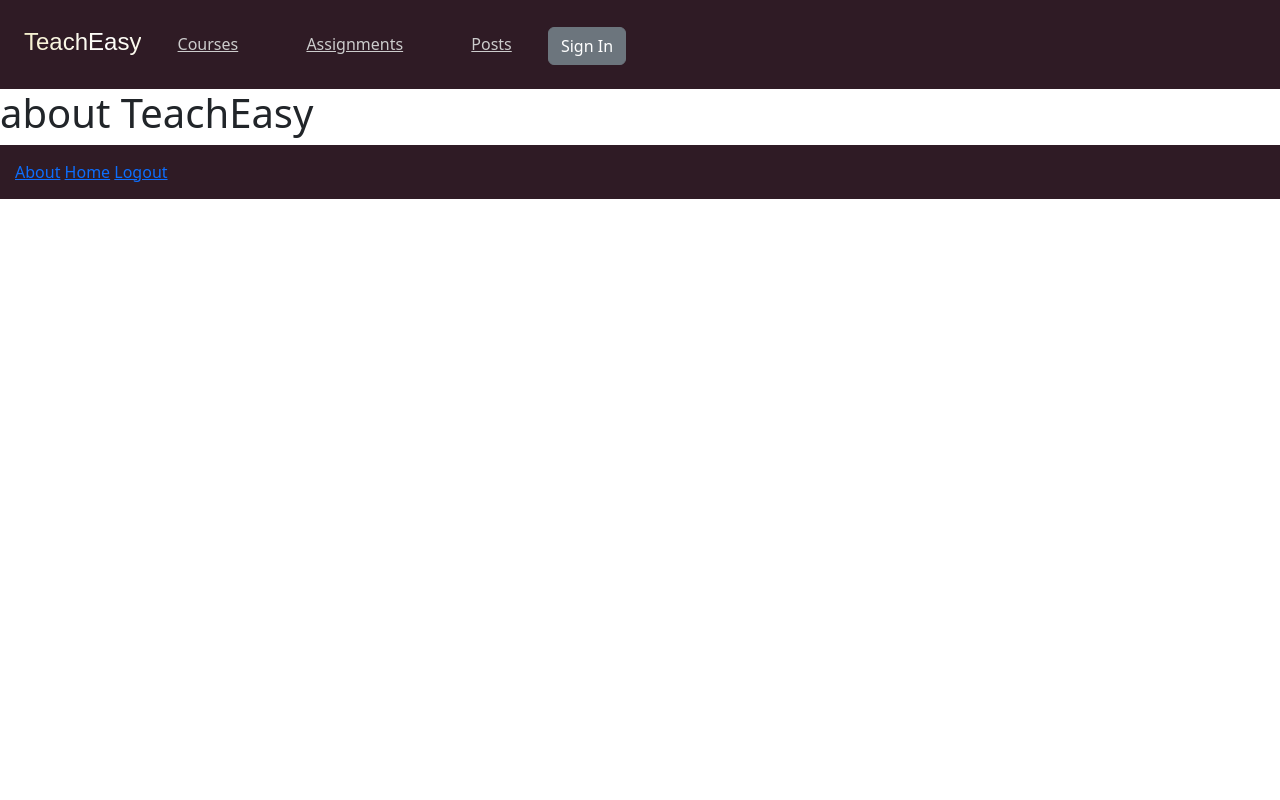
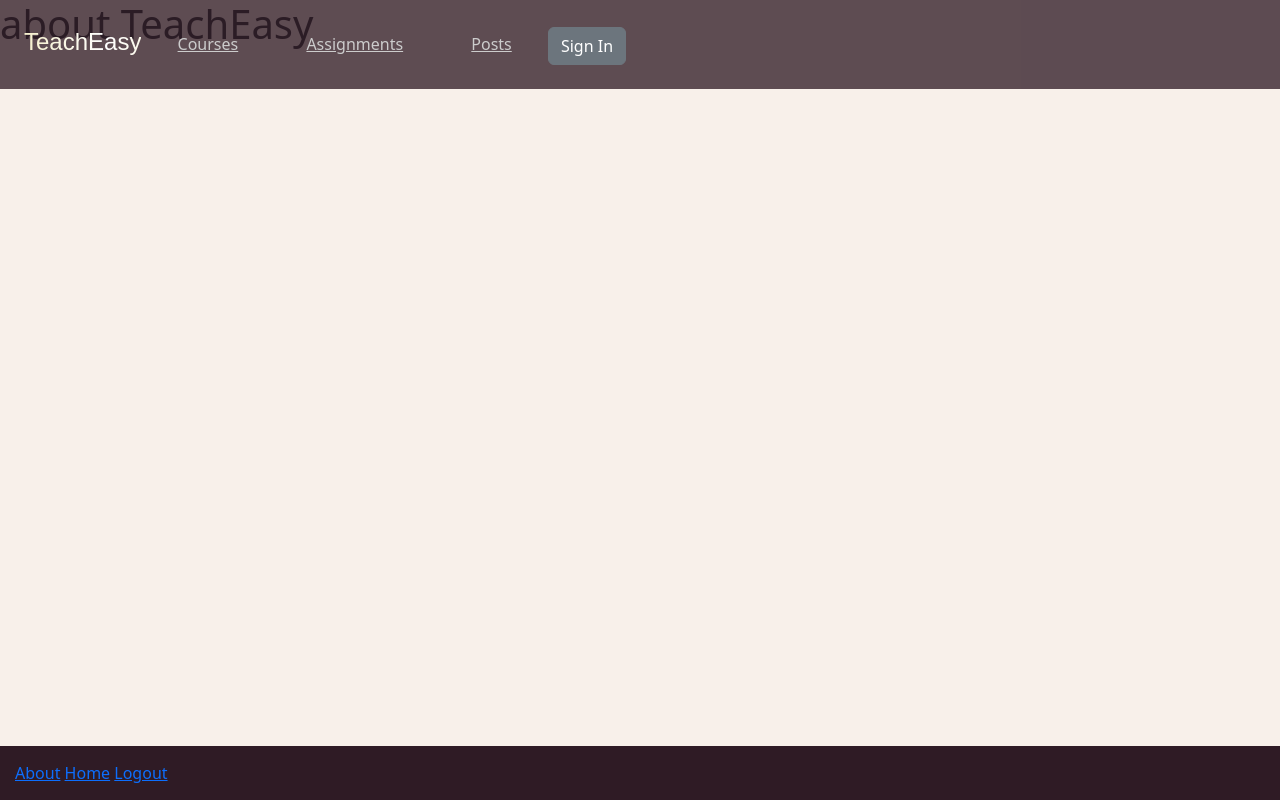
Before and after one commit to cooperwhitley/teacheasy, a Django app: page /about/ in a window 1280 px wide. Run offline with Django 4.2, Linux system fonts and the light colour scheme.

Commit message:
fix header, footer to screen, change bg color

```diff
--- a/main_app/static/css/style.css
+++ b/main_app/static/css/style.css
@@ -28,8 +28,12 @@
 }
 
 #header-nav{
-  background-color: #2f1b25;
+  background-color: #2f1b25c4;
   padding: 3vmin;
+  position: fixed;
+  top: 0;
+  width: 100vw;
+  z-index: 5000;
 }
 
 .non-logo-links {
@@ -71,7 +75,18 @@
 }
 
 .footer {
+  width: 100vw;
   background-color: #2f1b25;
   color:#e3d26f;
   padding: 15px;
+  position: fixed;
+  bottom: 0;
 }
+
+.bumper {
+  margin-top: 10vmin;
+}
+
+body {
+  background-color: #ca8a5f20;
+}
```
